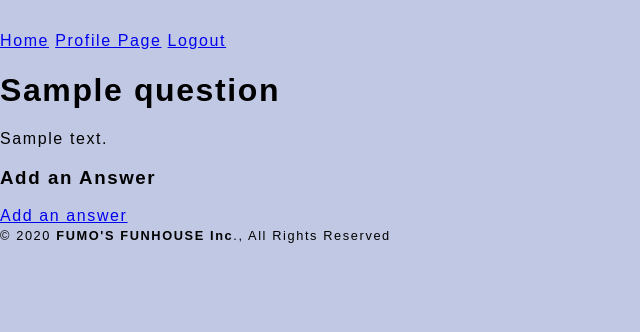
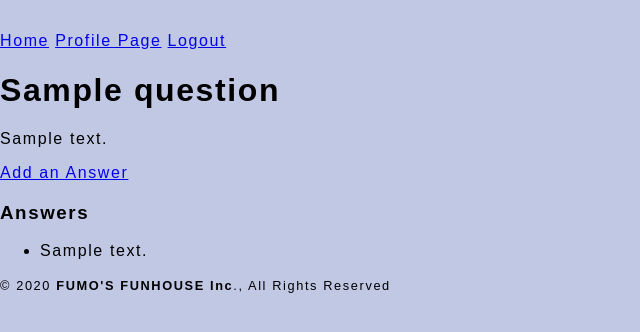
Before and after one commit to DPBefumo/question-box, a Django app: page /core/1/ in a window 1280 px wide. Shown: the top 332 px of the page, without its empty margins (0-640 px from the left). Run offline with Django 3.2, Linux system fonts and the light colour scheme; a user stored in the database is signed in; tables that the repository leaves empty hold one stand-in row (values such as "Sample post"); parts of the project's set-up code (start-up, migrations or seed data) failed here and were passed over.

Commit message:
questions and answers display now

```diff
--- a/core/forms.py
+++ b/core/forms.py
@@ -13,7 +13,7 @@ class AnswerForm(forms.ModelForm):
     class Meta:
         model = Answer
         fields = [
-            'question',
+            'title',
             'body',
             'correct_marker',
         ]
--- a/core/models.py
+++ b/core/models.py
@@ -15,6 +15,7 @@ class Question(models.Model):
 class Answer(models.Model):
     user = models.ForeignKey(to=User, on_delete=models.CASCADE, related_name='answers', null=True)
     question = models.ForeignKey(to=Question, on_delete=models.CASCADE, related_name='answers', null=True)
+    title = models.CharField(max_length=200, null=True, blank=True)
     body = models.TextField(max_length=1000)
     time_stamp = models.DateTimeField(auto_now_add=True, null=True, blank=True)
     correct_marker = models.BooleanField(default=False)
--- a/core/views.py
+++ b/core/views.py
@@ -5,14 +5,18 @@ from .forms import QuestionForm, AnswerForm
 
 # Create your views here.
 def index(request):
-    return render(request, 'core/index.html')
+    questions = Question.objects.all()
+    return render(request, 'core/index.html', {'questions': questions})
 
 def profile_page(request):
-    return render(request, 'core/profile_page.html')
+    questions = request.user.questions.all()
+    answers = Answer.objects.all()
+    return render(request, 'core/profile_page.html', {'questions': questions, 'answers': answers})
 
 def question_detail(request, question_pk):
-    question = get_object_or_404(request.user.questions, pk=question_pk)
-    return render(request, 'core/question_detail.html', {'question': question})
+    question = get_object_or_404(Question.objects.all(), pk=question_pk)
+    answers = Answer.objects.all()
+    return render(request, 'core/question_detail.html', {'question': question, 'answers':answers})
 
 def new_question(request):
     if request.method == 'POST':
--- a/templates/core/index.html
+++ b/templates/core/index.html
@@ -9,7 +9,7 @@
 <h2 class="">Top Questions</h2>
 <div class="">
     {% for question in questions.all %}
-        <a class="" href="{% url 'question_detail'  question_pk=question.pk %}">{{ question.title }}</a>
+        <a class="" href="{% url 'question_detail' question_pk=question.pk %}">{{ question.title }}</a>
     {% endfor %}
 </div>
 
--- a/templates/core/new_answer.html
+++ b/templates/core/new_answer.html
@@ -4,7 +4,7 @@
 
 <h2>Add an Answer</h2>
 
-<form action="{% url 'new_answer' %}" method="POST">
+<form action="{% url 'new_answer' question_pk=question.pk %}" method="POST">
     {% csrf_token %}
     {{ form.as_p }}
     <div>
@@ -12,4 +12,5 @@
     </div>
 </form>
 
+
 {% endblock %}
--- a/templates/core/question_detail.html
+++ b/templates/core/question_detail.html
@@ -6,10 +6,15 @@
 
 <p>{{ question.body }}</p>
 
+<a href="{% url 'new_answer' question_pk=question.pk %}">Add an Answer</a>
 
-<h3>Add an Answer</h3>
+<h3>Answers</h3>
 
-<a href="{% url 'new_answer' question_pk=question.pk %}">Add an answer</a>
+<ul>
+    {% for answer in answers %}
+        <li>{{ answer.body }}</li>
+    {% endfor %}
+</ul>
 
 
 
```
Also changed, not shown: templates/core/profile_page.html (+6 -2 lines), core/migrations/0004_answer_title.py (added).
